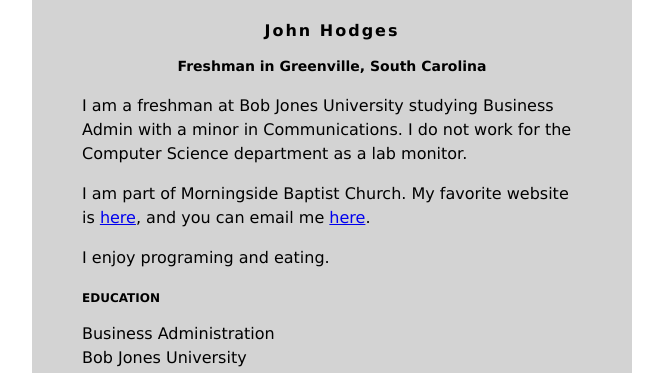
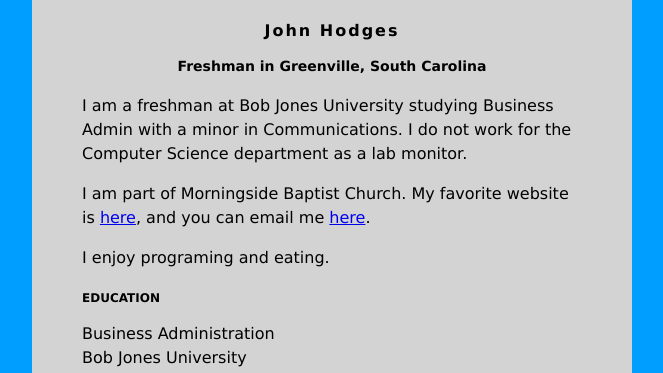
Before and after one commit to John-bju/John-bju.github.io, a plain HTML site: page index.html in a window 1280 px wide. Shown: the top 373 px of the page, without its empty margins (308-971 px from the left). Drawn offline with Linux system fonts and the light colour scheme.

Commit message:
Update index.html

```diff
--- a/index.html
+++ b/index.html
@@ -2,7 +2,7 @@
 <head>
 <style>
 body {
-    background: rgb(255, 255, 255);
+    background: rgb(0, 159, 255);
     font-family: Verdana;
 }
 #content {
```
